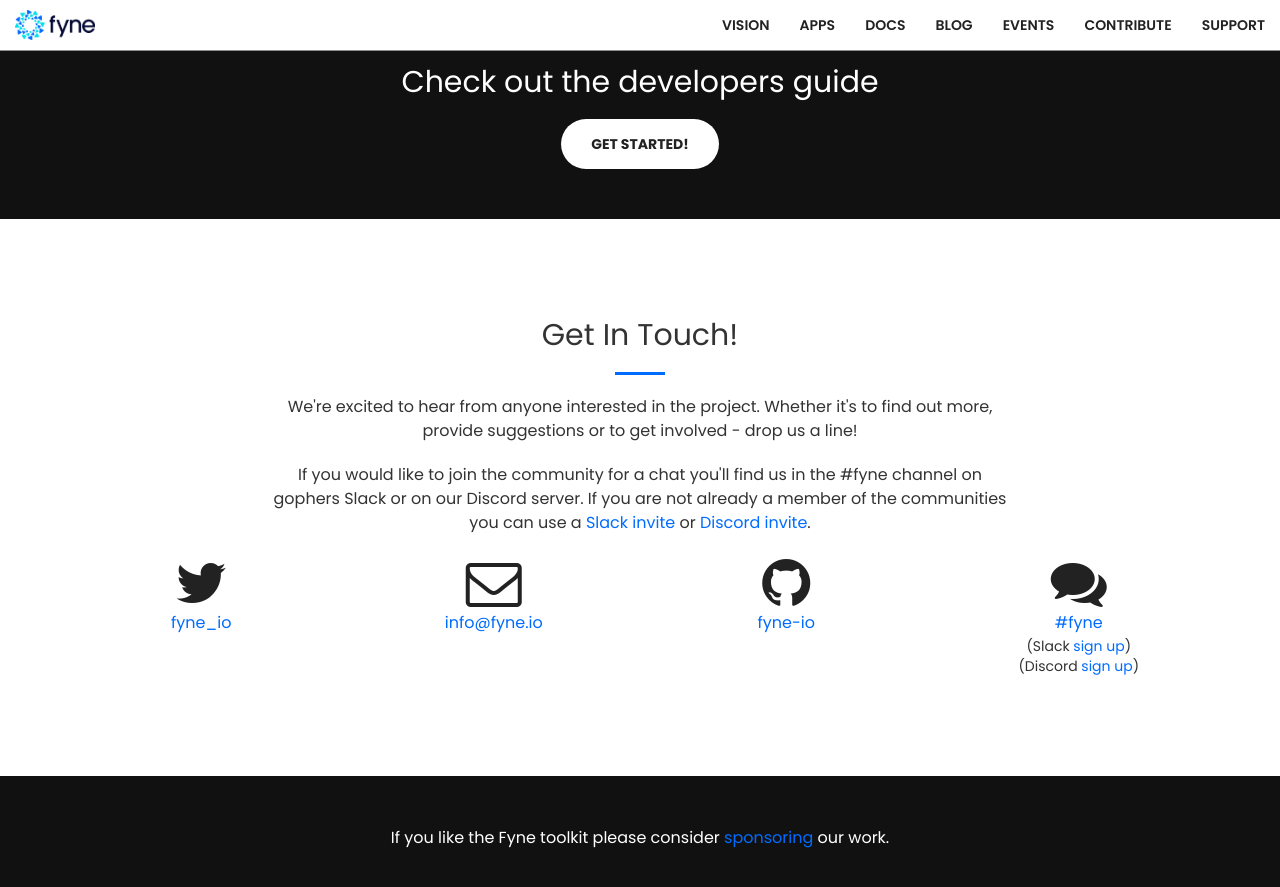
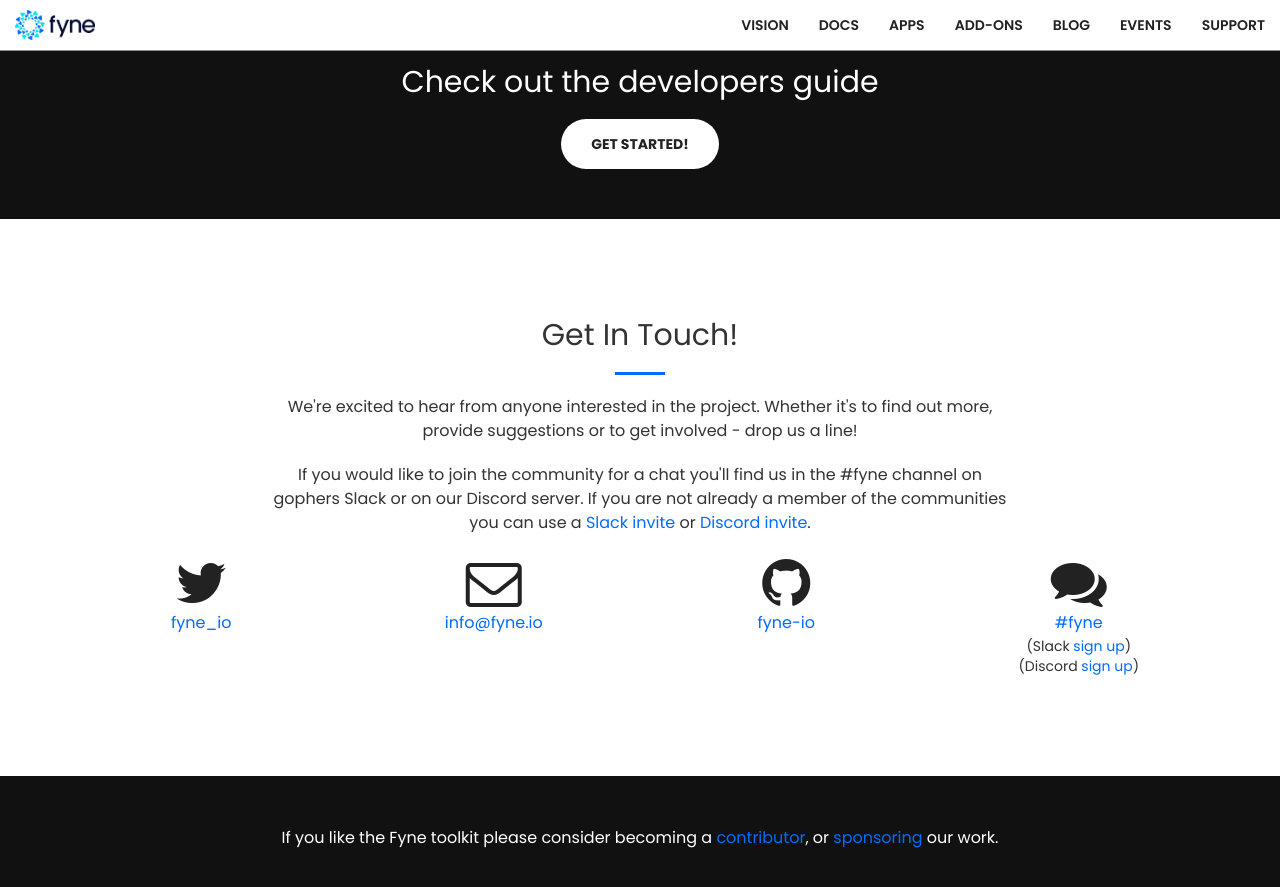
Before and after one commit to fyne-io/fyne-io.github.io, a Jekyll site: the page built from sponsor/success.md, in a window 1280 px wide and 900 px high, scrolled down 728 px. Shown: the top 887 px of the window. Built offline with Jekyll 4.4.1, drawn with Linux system fonts in a browser that asks for light colours.

Commit message:
Link addons from the main site menu

```diff
--- a/_includes/contact.html
+++ b/_includes/contact.html
@@ -48,6 +48,7 @@
     <div class="container text-center">
         <div class="call-to-action">
             <p style="margin: 0">If you like the Fyne toolkit please consider
+                becoming a <a href="/contribute/">contributor</a>, or
                 <a href="/sponsor/">sponsoring</a> our work.</p>
         </div>
     </div>
--- a/_includes/nav.html
+++ b/_includes/nav.html
@@ -19,19 +19,19 @@
 			<a href="/vision/">Vision</a>
                 </li>
                 <li>
+			<a href="https://developer.fyne.io/">Docs</a>
+                </li>
+                <li>
 			<a href="https://apps.fyne.io/">Apps</a>
                 </li>
                 <li>
-			<a href="https://developer.fyne.io/">Docs</a>
+                    <a href="https://addons.fyne.io/">Add-ons</a>
                 </li>
                 <li>
 			<a href="/blog/">Blog</a>
                 </li>
                 <li>
                     <a href="/events/">Events</a>
-                </li>
-                <li>
-                    <a href="/contribute/">Contribute</a>
                 </li>
                 <li>
                     <a href="/support/">Support</a>
```
